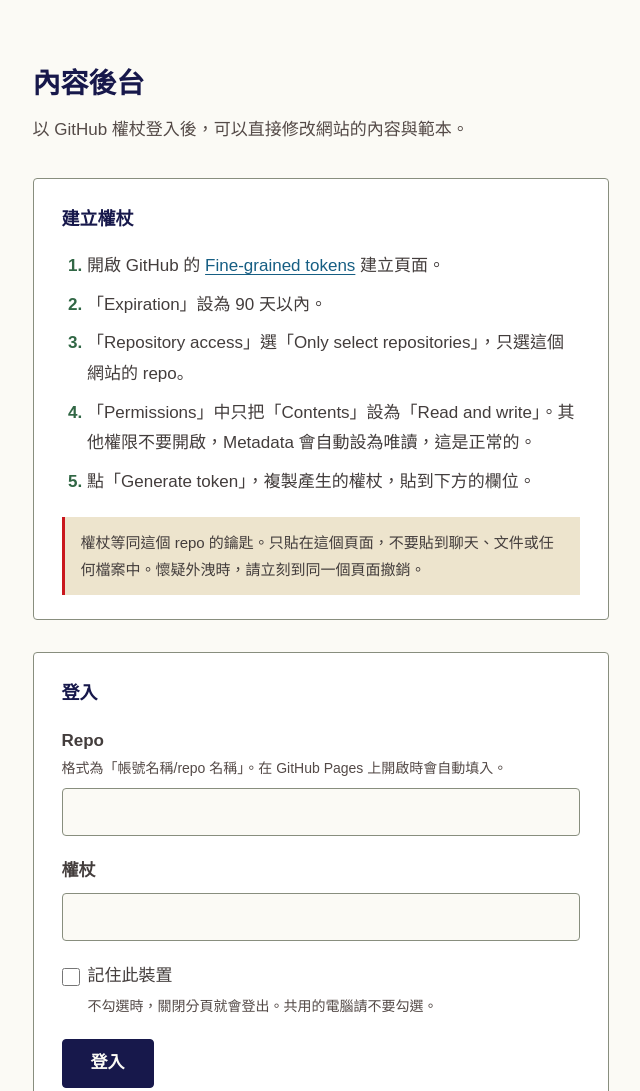
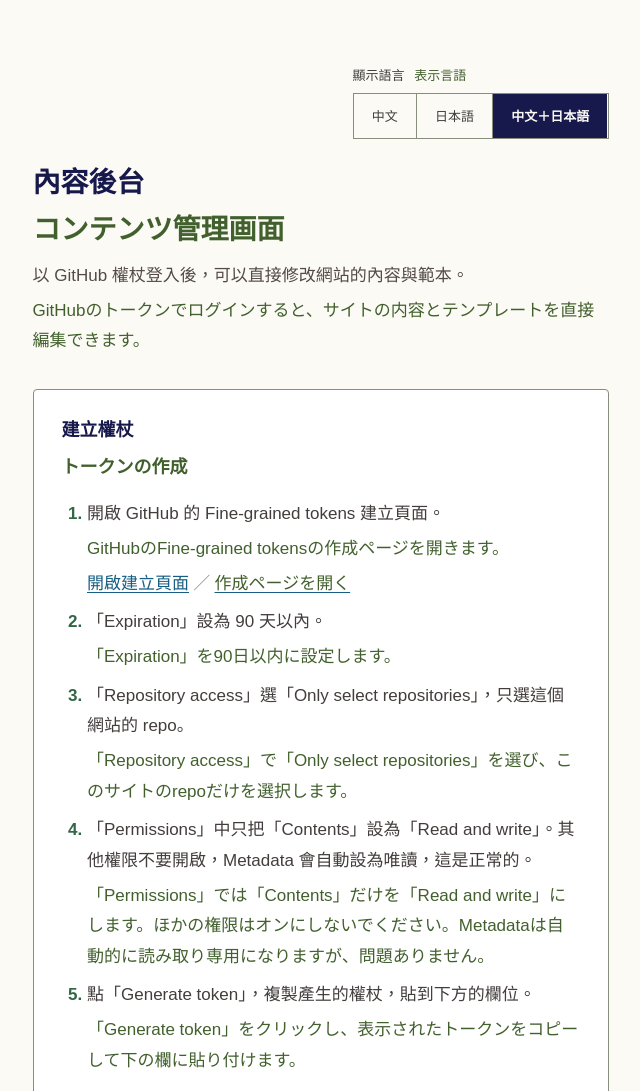
Before and after one commit to SomniaLiao/how-to-skill-guide, a plain HTML site: page admin.html in a window 1280 px wide. Shown: the top 1091 px of the page, without its empty margins (312-952 px from the left). Drawn offline with Linux system fonts and the light colour scheme.

Commit message:
P2-1: 後台加入日文介面與語言切換，介面文字移到 admin/strings.json

```diff
--- a/admin.html
+++ b/admin.html
@@ -14,63 +14,76 @@
 <script type="module" src="admin/admin.js"></script>
 </head>
 <body data-page="admin">
+<!-- 畫面上的文字由 admin.js 依 data-str 的編號，從 admin/strings.json 寫入 -->
 
 <!-- 登入畫面。程式確認沒有已保存的權杖後才顯示 -->
 <main class="admin-login" id="login-view" hidden>
-  <h1 class="admin-title font-head" tabindex="-1">內容後台</h1>
-  <p class="admin-lead">以 GitHub 權杖登入後，可以直接修改網站的內容與範本。</p>
+  <div class="admin-lang-slot"></div>
+  <h1 class="admin-title font-head" tabindex="-1" data-str="AD-01"></h1>
+  <p class="admin-lead" data-str="AD-02"></p>
 
   <section class="admin-panel" aria-labelledby="token-guide-title">
-    <h2 class="admin-panel-title" id="token-guide-title">建立權杖</h2>
+    <h2 class="admin-panel-title" id="token-guide-title" data-str="AD-03"></h2>
     <ol class="admin-steps">
-      <li>開啟 GitHub 的 <a href="https://github.com/settings/personal-access-tokens/new" target="_blank" rel="noopener noreferrer">Fine-grained tokens</a> 建立頁面。</li>
-      <li>「Expiration」設為 90 天以內。</li>
-      <li>「Repository access」選「Only select repositories」，只選這個網站的 repo。</li>
-      <li>「Permissions」中只把「Contents」設為「Read and write」。其他權限不要開啟，Metadata 會自動設為唯讀，這是正常的。</li>
-      <li>點「Generate token」，複製產生的權杖，貼到下方的欄位。</li>
+      <li>
+        <span data-str="AD-04"></span>
+        <a class="admin-link" href="https://github.com/settings/personal-access-tokens/new" target="_blank" rel="noopener noreferrer" data-str="AD-05"></a>
+      </li>
+      <li data-str="AD-06"></li>
+      <li data-str="AD-07"></li>
+      <li data-str="AD-08"></li>
+      <li data-str="AD-09"></li>
     </ol>
-    <p class="admin-warning">權杖等同這個 repo 的鑰匙。只貼在這個頁面，不要貼到聊天、文件或任何檔案中。懷疑外洩時，請立刻到同一個頁面撤銷。</p>
+    <p class="admin-warning" data-str="AD-10"></p>
   </section>
 
   <form class="admin-panel admin-form" id="login-form" novalidate>
-    <h2 class="admin-panel-title">登入</h2>
+    <h2 class="admin-panel-title" data-str="AD-11"></h2>
 
     <label class="admin-field">
-      <span class="admin-label">Repo</span>
-      <span class="admin-hint" id="repo-hint">格式為「帳號名稱/repo 名稱」。在 GitHub Pages 上開啟時會自動填入。</span>
+      <span class="admin-label" data-str="AD-12"></span>
+      <span class="admin-hint" id="repo-hint" data-str="AD-13"></span>
       <input type="text" id="repo-input" autocomplete="off" spellcheck="false" autocapitalize="off" aria-describedby="repo-hint" required>
     </label>
 
     <label class="admin-field">
-      <span class="admin-label">權杖</span>
+      <span class="admin-label" data-str="AD-14"></span>
       <input type="password" id="token-input" autocomplete="off" spellcheck="false" autocapitalize="off" required>
     </label>
 
     <label class="admin-check">
       <input type="checkbox" id="remember-input">
-      <span>記住此裝置</span>
+      <span data-str="AD-15"></span>
     </label>
-    <p class="admin-hint">不勾選時，關閉分頁就會登出。共用的電腦請不要勾選。</p>
+    <p class="admin-hint" data-str="AD-16"></p>
 
-    <p class="admin-message" id="login-message" role="alert"></p>
-    <button type="submit" class="admin-button" id="login-button">登入</button>
+    <div class="admin-message" id="login-message" role="alert"></div>
+    <button type="submit" class="admin-button" id="login-button" data-str="AD-11"></button>
   </form>
 </main>
 
 <!-- 登入後的畫面。編輯器在 P2-3 加入 -->
 <div class="admin-app" id="app-view" hidden>
   <header class="admin-header">
-    <span class="admin-header-title font-head">內容後台</span>
+    <span class="admin-header-title font-head" data-str="AD-01"></span>
     <span class="admin-repo" id="repo-name"></span>
-    <button type="button" class="admin-button admin-button-quiet" id="logout-button">登出</button>
+    <div class="admin-lang-slot"></div>
+    <button type="button" class="admin-button admin-button-quiet" id="logout-button" data-str="AD-17"></button>
   </header>
   <main class="admin-main" id="admin-main">
-    <h1 class="admin-title font-head" tabindex="-1">已登入</h1>
-    <p class="admin-lead">編輯功能將在下一步加入。</p>
+    <h1 class="admin-title font-head" tabindex="-1" data-str="AD-19"></h1>
+    <div class="admin-lead" id="app-lead" data-str="AD-20"></div>
   </main>
 </div>
 
-<p class="admin-loading" id="loading-view">載入中</p>
-<noscript><p>本頁需要啟用 JavaScript 才能使用。</p></noscript>
+<!-- 文字檔讀進來之前只能顯示固定的文字，所以這裡直接寫中日兩種 -->
+<div class="admin-loading" id="loading-view" role="status">
+  <p class="t t-zh" lang="zh-Hant-TW">載入中</p>
+  <p class="t t-ja" lang="ja">読み込み中</p>
+</div>
+<noscript>
+  <p lang="zh-Hant-TW">本頁需要啟用 JavaScript 才能使用。</p>
+  <p lang="ja">このページを使うには、JavaScriptを有効にしてください。</p>
+</noscript>
 </body>
 </html>
--- a/admin/admin.css
+++ b/admin/admin.css
@@ -16,6 +16,35 @@ body[data-page="admin"] { min-height: 100vh; background: var(--color-kinari); }
 .admin-lead { margin-top: 0.75rem; color: var(--color-kurotsurubami); }
 
 .admin-loading { margin: 4rem 1rem; text-align: center; color: var(--color-kurotsurubami); }
+
+/* ---------- 雙語（D-38） ---------- */
+/* 按鈕、欄位名稱、連結這類短文字，雙語時中日排在同一行 */
+:is(.admin-button, .admin-label, .admin-check, .admin-link, .admin-header-title) .t {
+  display: inline;
+  margin-top: 0;
+}
+html[data-lang-mode="both"] :is(.admin-button, .admin-label, .admin-check, .admin-link, .admin-header-title) .t-zh::after {
+  content: "／";
+  display: inline-block; /* 連結的底線不延伸到分隔符號 */
+  margin: 0 0.25em;
+  color: var(--color-rikyu);
+}
+/* 深色按鈕上的松葉色看不清楚，改用按鈕本身的文字顏色 */
+html[data-lang-mode="both"] .admin-button .t-ja { color: inherit; }
+html[data-lang-mode="both"] .admin-button .t-zh::after { color: inherit; }
+/* 中日相同時（例如 Repo）只顯示一次，也不需要分隔符號 */
+html[data-lang-mode="both"] .t-zh:has(+ .t-same)::after { content: none; }
+
+/* 語言切換：登入畫面放在右上，登入後放在頂端列 */
+.admin-lang-slot .lang-switch { margin: 0; padding: 0; }
+.admin-login .admin-lang-slot { display: flex; justify-content: flex-end; margin-bottom: 1.5rem; }
+.admin-login .admin-lang-slot .lang-switch { width: 16rem; max-width: 100%; }
+.admin-header .admin-lang-slot .lang-switch { width: 15rem; }
+.admin-header .lang-switch legend { position: absolute; width: 1px; height: 1px; overflow: hidden; clip-path: inset(50%); }
+.admin-header .lang-option span { min-height: 36px; }
+.admin-header .lang-switch-options { margin-top: 0; }
+
+.admin-link { display: inline-block; margin-top: 0.25rem; }
 
 /* ---------- 登入畫面 ---------- */
 .admin-login {
@@ -78,6 +107,8 @@ body[data-page="admin"] { min-height: 100vh; background: var(--color-kinari); }
 .admin-check + .admin-hint { margin-top: 0.125rem; padding-left: 1.625rem; }
 
 .admin-message { min-height: 1.8em; margin-top: 1.25rem; color: var(--color-kokihi); }
+/* 錯誤訊息的日語也要用深緋，才看得出是同一則提醒 */
+html[data-lang-mode="both"] .admin-message .t-ja { color: inherit; }
 .admin-message:empty { min-height: 0; margin-top: 0.5rem; }
 
 /* ---------- 按鈕 ---------- */
--- a/admin/admin.js
+++ b/admin/admin.js
@@ -1,14 +1,48 @@
-// 後台的進入點：權杖登入、登出與畫面切換（規格書 11.1）。
+// 後台的進入點：介面文字、語言切換、權杖登入與登出（規格書 11.1、D-38）。
 
+import { appendBilingual, createLangSwitch, initLangMode, setPageTitle } from '../assets/js/i18n.js';
 import { ApiError, createClient, isValidRepo } from './github-api.js';
 
 const TOKEN_KEY = 'htsg.admin.token';
 const REPO_KEY = 'htsg.admin.repo';
 
+// 介面文字讀不到時，只能用寫在程式裡的這一句
+const LOAD_ERROR = {
+  zh: '後台的介面文字載入失敗，請重新整理頁面。',
+  ja: '管理画面の表示用テキストを読み込めませんでした。ページを再読み込みしてください。',
+};
+
 const $ = (id) => document.getElementById(id);
 const views = { loading: $('loading-view'), login: $('login-view'), app: $('app-view') };
 
+let strings = {};
+let langSwitch = null;
 let client = null;
+
+// ---------- 介面文字 ----------
+
+// 取得編號對應的雙語文字。{status} 這類的位置換成實際的值
+function text(id, values = {}) {
+  const source = strings[id] ?? { zh: id, ja: id };
+  const fill = (value) => value.replace(/\{(\w+)\}/g, (match, key) => (key in values ? String(values[key]) : match));
+  return { zh: fill(source.zh), ja: fill(source.ja) };
+}
+
+// 把雙語文字寫進元素，先清空原本的內容
+function setText(node, id, values) {
+  node.replaceChildren();
+  appendBilingual(node, text(id, values));
+}
+
+function fillStaticText() {
+  for (const node of document.querySelectorAll('[data-str]')) setText(node, node.dataset.str);
+}
+
+async function loadStrings() {
+  const response = await fetch('admin/strings.json', { cache: 'no-store' });
+  if (!response.ok) throw new Error(String(response.status));
+  return (await response.json()).strings;
+}
 
 // ---------- 保存 ----------
 
@@ -58,37 +92,43 @@ function repoFromLocation() {
 
 function show(name) {
   for (const [key, view] of Object.entries(views)) view.hidden = key !== name;
+  // 語言切換只有一個，跟著畫面搬過去。做兩個的話，選項會被瀏覽器當成同一組
+  const slot = views[name].querySelector('.admin-lang-slot');
+  if (slot && langSwitch) slot.append(langSwitch);
   // 換畫面後把焦點移到標題，螢幕報讀器才知道內容變了
   views[name].querySelector('h1')?.focus();
 }
 
-function setMessage(text) {
-  $('login-message').textContent = text;
+// id 為空時清除訊息
+function setMessage(id, values) {
+  const node = $('login-message');
+  if (id) setText(node, id, values);
+  else node.replaceChildren();
 }
 
 // 只依錯誤種類顯示固定的文字，不顯示 GitHub 的回應內容
 function describe(error) {
-  if (!(error instanceof ApiError)) return '發生未預期的錯誤，請重新整理頁面。';
+  if (!(error instanceof ApiError)) return ['AD-30'];
   switch (error.kind) {
-    case 'network': return '無法連線到 GitHub。請確認網路後再試一次。';
-    case 'unauthorized': return '權杖無效或已過期，請重新登入。';
-    case 'not-found': return '找不到這個 repo，或權杖沒有它的權限。請確認 repo 名稱與權杖的「Repository access」。';
-    case 'forbidden': return 'GitHub 拒絕了這次的要求，可能是權杖的權限不足，或短時間內要求太多次。請稍後再試。';
-    default: return `GitHub 回應錯誤（代碼 ${error.status}），請稍後再試。`;
+    case 'network': return ['AD-25'];
+    case 'unauthorized': return ['AD-26'];
+    case 'not-found': return ['AD-27'];
+    case 'forbidden': return ['AD-28'];
+    default: return ['AD-29', { status: error.status }];
   }
 }
 
-function showLogin(message = '') {
+function showLogin(message = []) {
   client = null;
   $('repo-input').value = loadRepo();
-  setMessage(message);
+  setMessage(...message);
   show('login');
 }
 
 // 任何一次 API 回應 401，都清除權杖並回到登入畫面
 function handleUnauthorized() {
   clearToken();
-  showLogin('權杖無效或已過期，請重新登入。');
+  showLogin(['AD-26']);
 }
 
 function showApp(repo) {
@@ -107,25 +147,25 @@ async function login(event) {
   const token = tokenInput.value.trim();
 
   if (!isValidRepo(repo)) {
-    setMessage('Repo 的格式應為「帳號名稱/repo 名稱」。');
+    setMessage('AD-23');
     repoInput.focus();
     return;
   }
   // 權杖不會有空白。含空白多半是複製時多選了文字
   if (!token || /\s/.test(token)) {
-    setMessage('請貼上權杖。權杖中不會有空白。');
+    setMessage('AD-24');
     tokenInput.focus();
     return;
   }
 
   button.disabled = true;
-  setMessage('確認中');
+  setMessage('AD-21');
   // 登入時的 401 只顯示訊息，不需要另外清除（還沒保存）
   const candidate = createClient({ token, repo, onUnauthorized: () => {} });
   try {
     await candidate.verify();
   } catch (error) {
-    setMessage(describe(error));
+    setMessage(...describe(error));
     button.disabled = false;
     return;
   }
@@ -138,23 +178,36 @@ async function login(event) {
   tokenInput.value = '';
   $('remember-input').checked = false;
   client = createClient({ token, repo, onUnauthorized: handleUnauthorized });
+  // 瀏覽器不允許儲存時仍可使用，只是重新整理後要再登入
+  setText($('app-lead'), saved ? 'AD-20' : 'AD-31');
   showApp(repo);
-  if (!saved) {
-    // 瀏覽器不允許儲存時仍可使用，只是重新整理後要再登入
-    $('admin-main').querySelector('.admin-lead').textContent = '瀏覽器不允許儲存權杖，重新整理頁面後需要再登入一次。';
-  }
 }
 
 function logout() {
   clearToken();
-  showLogin('已登出。');
+  showLogin(['AD-22']);
 }
 
-// 開啟頁面時，有保存的權杖就先確認它還能用
+// ---------- 開始 ----------
+
 async function start() {
+  initLangMode(); // 與前台共用語言設定
+
+  try {
+    strings = await loadStrings();
+  } catch {
+    views.loading.replaceChildren();
+    appendBilingual(views.loading, LOAD_ERROR, 'p');
+    return;
+  }
+  fillStaticText();
+  setPageTitle(strings['AD-01']);
+  langSwitch = createLangSwitch(strings['AD-18']);
+
   $('login-form').addEventListener('submit', login);
   $('logout-button').addEventListener('click', logout);
 
+  // 有保存的權杖就先確認它還能用
   const token = loadToken();
   const repo = loadRepo();
   if (!token || !isValidRepo(repo)) {
--- /dev/null
+++ b/admin/strings.json
@@ -0,0 +1,36 @@
+{
+  "updated": "2026-11-26",
+  "strings": {
+    "AD-01": { "zh": "內容後台", "ja": "コンテンツ管理画面" },
+    "AD-02": { "zh": "以 GitHub 權杖登入後，可以直接修改網站的內容與範本。", "ja": "GitHubのトークンでログインすると、サイトの内容とテンプレートを直接編集できます。" },
+    "AD-03": { "zh": "建立權杖", "ja": "トークンの作成" },
+    "AD-04": { "zh": "開啟 GitHub 的 Fine-grained tokens 建立頁面。", "ja": "GitHubのFine-grained tokensの作成ページを開きます。" },
+    "AD-05": { "zh": "開啟建立頁面", "ja": "作成ページを開く" },
+    "AD-06": { "zh": "「Expiration」設為 90 天以內。", "ja": "「Expiration」を90日以内に設定します。" },
+    "AD-07": { "zh": "「Repository access」選「Only select repositories」，只選這個網站的 repo。", "ja": "「Repository access」で「Only select repositories」を選び、このサイトのrepoだけを選択します。" },
+    "AD-08": { "zh": "「Permissions」中只把「Contents」設為「Read and write」。其他權限不要開啟，Metadata 會自動設為唯讀，這是正常的。", "ja": "「Permissions」では「Contents」だけを「Read and write」にします。ほかの権限はオンにしないでください。Metadataは自動的に読み取り専用になりますが、問題ありません。" },
+    "AD-09": { "zh": "點「Generate token」，複製產生的權杖，貼到下方的欄位。", "ja": "「Generate token」をクリックし、表示されたトークンをコピーして下の欄に貼り付けます。" },
+    "AD-10": { "zh": "權杖等同這個 repo 的鑰匙。只貼在這個頁面，不要貼到聊天、文件或任何檔案中。懷疑外洩時，請立刻到同一個頁面撤銷。", "ja": "トークンはこのrepoの鍵と同じです。このページ以外には貼り付けず、チャットや文書、ファイルにも残さないでください。漏れた可能性があるときは、すぐに同じページで無効にしてください。" },
+    "AD-11": { "zh": "登入", "ja": "ログイン" },
+    "AD-12": { "zh": "Repo", "ja": "Repo" },
+    "AD-13": { "zh": "格式為「帳號名稱/repo 名稱」。在 GitHub Pages 上開啟時會自動填入。", "ja": "「アカウント名/repo名」の形式で入力します。GitHub Pagesで開いたときは自動で入力されます。" },
+    "AD-14": { "zh": "權杖", "ja": "トークン" },
+    "AD-15": { "zh": "記住此裝置", "ja": "このデバイスを記憶する" },
+    "AD-16": { "zh": "不勾選時，關閉分頁就會登出。共用的電腦請不要勾選。", "ja": "チェックしない場合、タブを閉じるとログアウトします。共用のパソコンではチェックしないでください。" },
+    "AD-17": { "zh": "登出", "ja": "ログアウト" },
+    "AD-18": { "zh": "顯示語言", "ja": "表示言語" },
+    "AD-19": { "zh": "已登入", "ja": "ログインしました" },
+    "AD-20": { "zh": "編輯功能將在下一步加入。", "ja": "編集機能は次の段階で追加します。" },
+    "AD-21": { "zh": "確認中", "ja": "確認しています" },
+    "AD-22": { "zh": "已登出。", "ja": "ログアウトしました。" },
+    "AD-23": { "zh": "Repo 的格式應為「帳號名稱/repo 名稱」。", "ja": "Repoは「アカウント名/repo名」の形式で入力してください。" },
+    "AD-24": { "zh": "請貼上權杖。權杖中不會有空白。", "ja": "トークンを貼り付けてください。トークンに空白は含まれません。" },
+    "AD-25": { "zh": "無法連線到 GitHub。請確認網路後再試一次。", "ja": "GitHubに接続できません。ネットワークを確認して、もう一度お試しください。" },
+    "AD-26": { "zh": "權杖無效或已過期，請重新登入。", "ja": "トークンが無効か、期限が切れています。もう一度ログインしてください。" },
+    "AD-27": { "zh": "找不到這個 repo，或權杖沒有它的權限。請確認 repo 名稱與權杖的「Repository access」。", "ja": "このrepoが見つからないか、トークンに権限がありません。repo名とトークンの「Repository access」を確認してください。" },
+    "AD-28": { "zh": "GitHub 拒絕了這次的要求，可能是權杖的權限不足，或短時間內要求太多次。請稍後再試。", "ja": "GitHubにリクエストを拒否されました。トークンの権限が足りないか、短時間にリクエストが多すぎた可能性があります。しばらくしてからお試しください。" },
+    "AD-29": { "zh": "GitHub 回應錯誤（代碼 {status}），請稍後再試。", "ja": "GitHubからエラーが返されました（コード {status}）。しばらくしてからお試しください。" },
+    "AD-30": { "zh": "發生未預期的錯誤，請重新整理頁面。", "ja": "予期しないエラーが発生しました。ページを再読み込みしてください。" },
+    "AD-31": { "zh": "瀏覽器不允許儲存權杖，重新整理頁面後需要再登入一次。", "ja": "ブラウザがトークンの保存を許可していないため、ページを再読み込みすると、もう一度ログインが必要です。" }
+  }
+}
```
Also changed, not shown: assets/js/check.js (+8 -5 lines).
